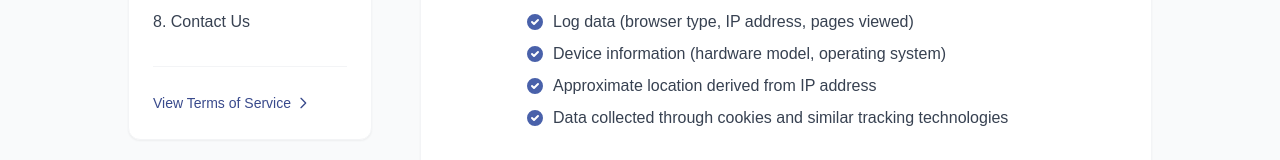
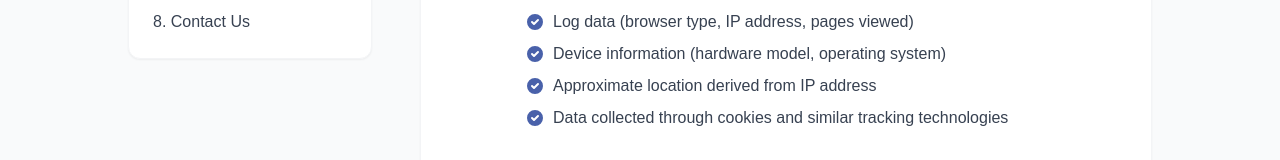
Before and after one commit to Dhanush6371/demo-gni, a React (Vite) app: page /privacy-policy in a window 1280 px wide. Shown: the part 792-952 px from the top of the page. Built offline with nearby package versions, Linux system fonts and the light colour scheme; a web font is replaced by a local one.

Commit message:
serverless8

```diff
--- a/src/components/home/OtpVerification.tsx
+++ b/src/components/home/OtpVerification.tsx
@@ -44,7 +44,7 @@ const OtpVerification: React.FC<OtpVerificationProps> = ({
 
   const checkEmailExists = async (email: string): Promise<boolean> => {
     try {
-      const response = await fetch('http://localhost:5000/check-email', {
+      const response = await fetch('https://servergni-servergni.gofastapi.com/check-email', {
         method: 'POST',
         body: JSON.stringify({ email }),
         headers: { 'Content-Type': 'application/json' },
@@ -119,7 +119,7 @@ const OtpVerification: React.FC<OtpVerificationProps> = ({
         return;
       }
 
-      const response = await fetch('http://localhost:5000/sendotp', {
+      const response = await fetch('https://servergni-servergni.gofastapi.com/sendotp', {
         method: 'POST',
         body: JSON.stringify({ email }),
         headers: { 'Content-Type': 'application/json' },
@@ -167,7 +167,7 @@ const OtpVerification: React.FC<OtpVerificationProps> = ({
     setError('');
 
     try {
-      const response = await fetch('http://localhost:5000/verify', {
+      const response = await fetch('https://servergni-servergni.gofastapi.com/verify', {
         method: 'POST',
         body: JSON.stringify({ email, otp: otpCheck }),
         headers: { 'Content-Type': 'application/json' },
--- a/src/components/home/WaitlistSection.tsx
+++ b/src/components/home/WaitlistSection.tsx
@@ -85,7 +85,7 @@ const WaitlistSection: React.FC = () => {
 
   try {
     // 1️⃣ First, check if email exists in DB
-    const checkResponse = await fetch('http://localhost:5000/check-email', {
+    const checkResponse = await fetch('https://servergni-servergni.gofastapi.com/check-email', {
       method: 'POST',
       headers: { 'Content-Type': 'application/json' },
       body: JSON.stringify({ email }),
@@ -122,7 +122,7 @@ const WaitlistSection: React.FC = () => {
     setIsLoading(true);
     setShowOtpVerification(false);
     try {
-      const response = await fetch('http://localhost:5000/details', {
+      const response = await fetch('https://servergni-servergni.gofastapi.com/details', {
         method: 'POST',
         headers: {
           'Content-Type': 'application/json',
@@ -251,7 +251,7 @@ const WaitlistSection: React.FC = () => {
         <li>We will store your email address and package preference for communication purposes</li>
         <li>You will receive emails about our launch and service updates</li>
         <li>We will not share your information with third parties without your consent</li>
-        <li>Our full <a href="http://localhost:5173/privacy-policy" target="_blank" rel="noopener noreferrer" className="text-blue-600 hover:underline">privacy policy</a> can be found on our website</li>
+        <li>Our full <a href="https://demo-gni.gofastapi.com/privacy-policy" target="_blank" rel="noopener noreferrer" className="text-blue-600 hover:underline">privacy policy</a> can be found on our website</li>
       </ul>
     </div>
 
--- a/src/pages/Contact.tsx
+++ b/src/pages/Contact.tsx
@@ -269,7 +269,7 @@ const Contact: React.FC = () => {
 
     try {
       // Replace this URL with your actual backend endpoint
-      const response = await fetch('http://localhost:5000/contact', {
+      const response = await fetch('https://servergni-servergni.gofastapi.com/contact', {
         method: 'POST',
         headers: {
           'Content-Type': 'application/json',
--- a/src/pages/PrivacyPolicy.tsx
+++ b/src/pages/PrivacyPolicy.tsx
@@ -53,17 +53,7 @@ const PrivacyPolicy: React.FC = () => {
                       <a href="#policy-changes" className="block text-gray-700 hover:text-blue-600">7. Policy Changes</a>
                       <a href="#contact-us" className="block text-gray-700 hover:text-blue-600">8. Contact Us</a>
                     </nav>
-                    <div className="mt-8 pt-6 border-t border-gray-100">
-                      <a
-                        href="/terms"
-                        className="inline-flex items-center text-sm font-medium text-blue-600 hover:text-blue-800"
-                      >
-                        View Terms of Service
-                        <svg xmlns="http://www.w3.org/2000/svg" className="h-4 w-4 ml-1" fill="none" viewBox="0 0 24 24" stroke="currentColor">
-                          <path strokeLinecap="round" strokeLinejoin="round" strokeWidth={2} d="M9 5l7 7-7 7" />
-                        </svg>
-                      </a>
-                    </div>
+
                   </div>
                 </div>
               </div>
```
